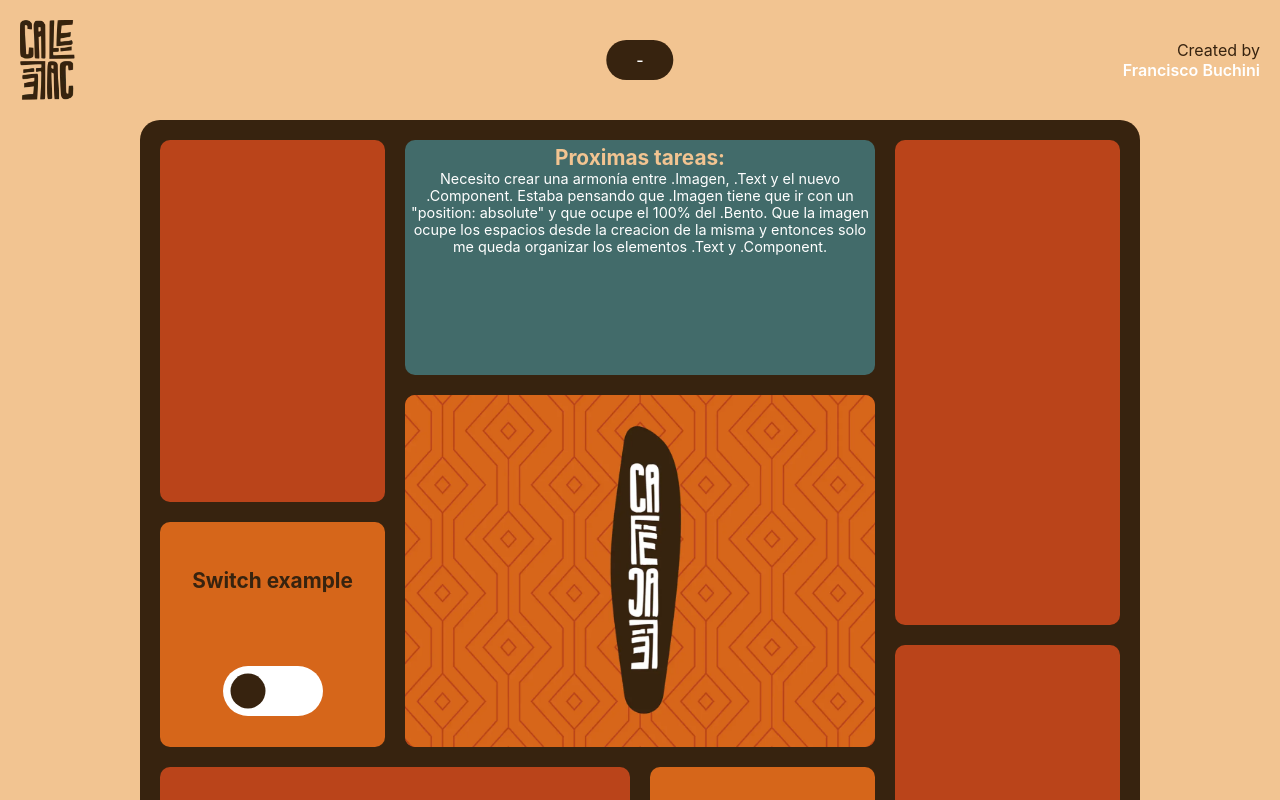
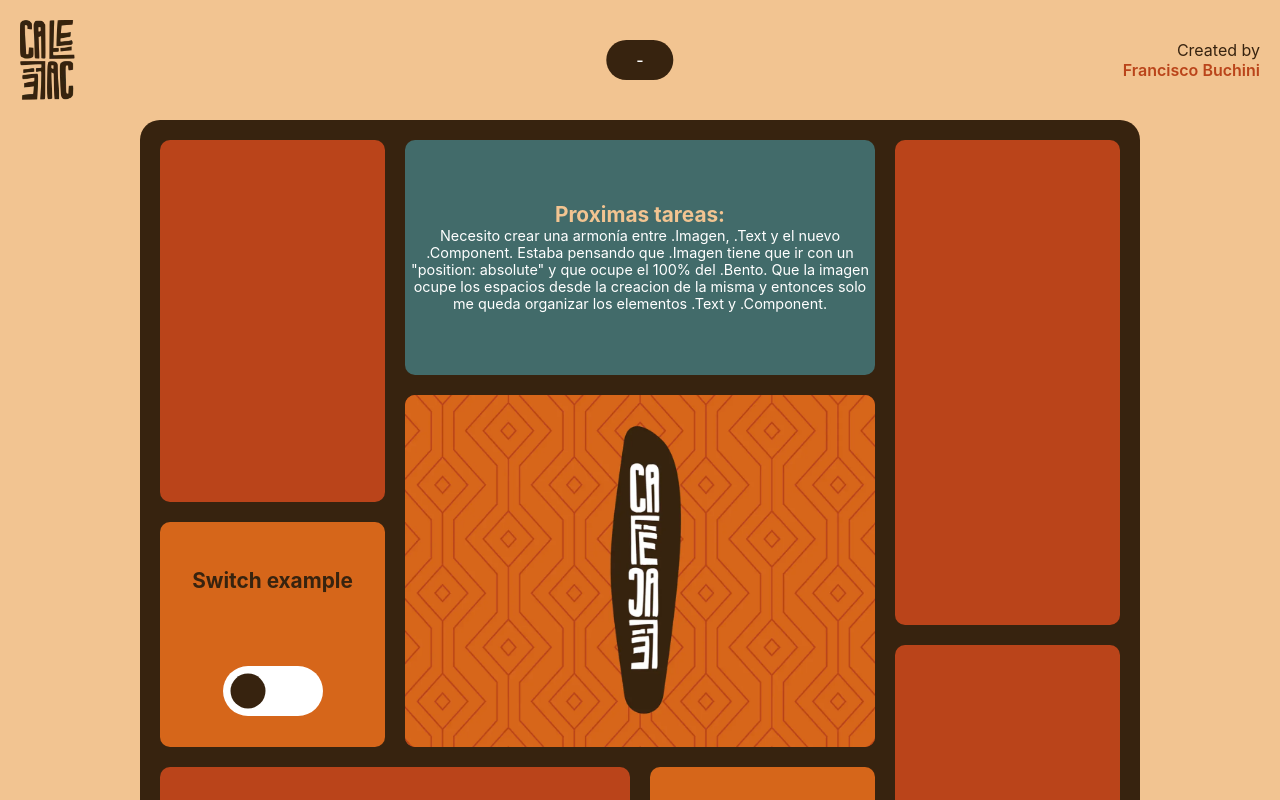
Before and after one commit to franciscobuchini/Portfolio, a React (Vite) app: page / in a window 1280 px wide. Shown: the top 800 px of the page. Built offline with nearby package versions, Linux system fonts and the light colour scheme.

Commit message:
deleted the styles class and trying webp images

```diff
--- a/src/BentoGrid.jsx
+++ b/src/BentoGrid.jsx
@@ -8,7 +8,7 @@ export default function BentoGrid() {
   return (
     <main className='BentoGrid'>
       <Bento sv='3' sh='2' />
-      <Bento sv='2' sh='4' h='Proximas tareas:' p='Necesito crear una armonía entre .Imagen, .Text y el nuevo .Component. Estaba pensando que .Imagen tiene que ir con un "position: absolute" y que ocupe el 100% del .Bento. Que la imagen ocupe los espacios desde la creacion de la misma y entonces solo me queda organizar los elementos .Text y .Component.' bgc='taxbreak' hcl='gold' pcl='white' ta='center'/>
+      <Bento sv='2' sh='4' h='Proximas tareas:' p='Necesito crear una armonía entre .Imagen, .Text y el nuevo .Component. Estaba pensando que .Imagen tiene que ir con un "position: absolute" y que ocupe el 100% del .Bento. Que la imagen ocupe los espacios desde la creacion de la misma y entonces solo me queda organizar los elementos .Text y .Component.' bgc='taxbreak' hcl='gold' pcl='white' ta='center' tp='center'/>
       <Bento sv='4' sh='2' />
       <Bento sv='3' sh='4' st='IMG' img={CafeCafe01}/>
       <Bento st='VTI' sv='2' sh='2' com={Switch} h='Switch example' tp='center' ta='center' bgc='christine' fd='column'/>
--- a/src/Theme.css
+++ b/src/Theme.css
@@ -17,7 +17,7 @@
 .BentoGrid {background-color: var(--mikado)}
 .Bento {background-color: var(--roseofsharon); &:hover {outline: 4px solid var(--hippieblue);}}
 
-#Me {color: var(--white);}
+#Me {color: var(--roseofsharon);}
 nav {background-color: var(--mikado); color: var(--white);}
 
 .Switch input {
```
